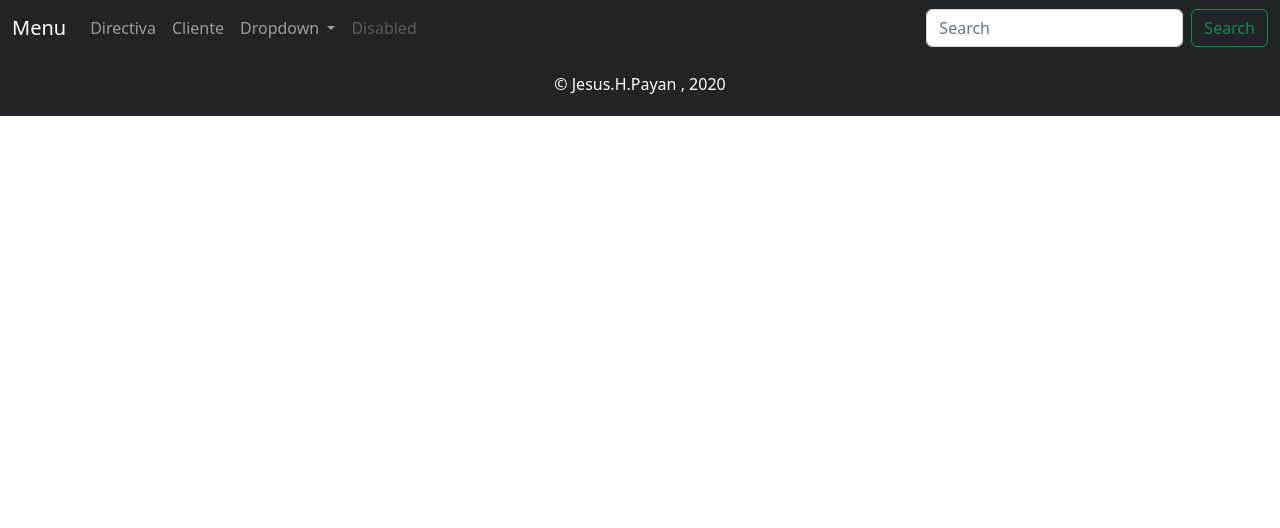
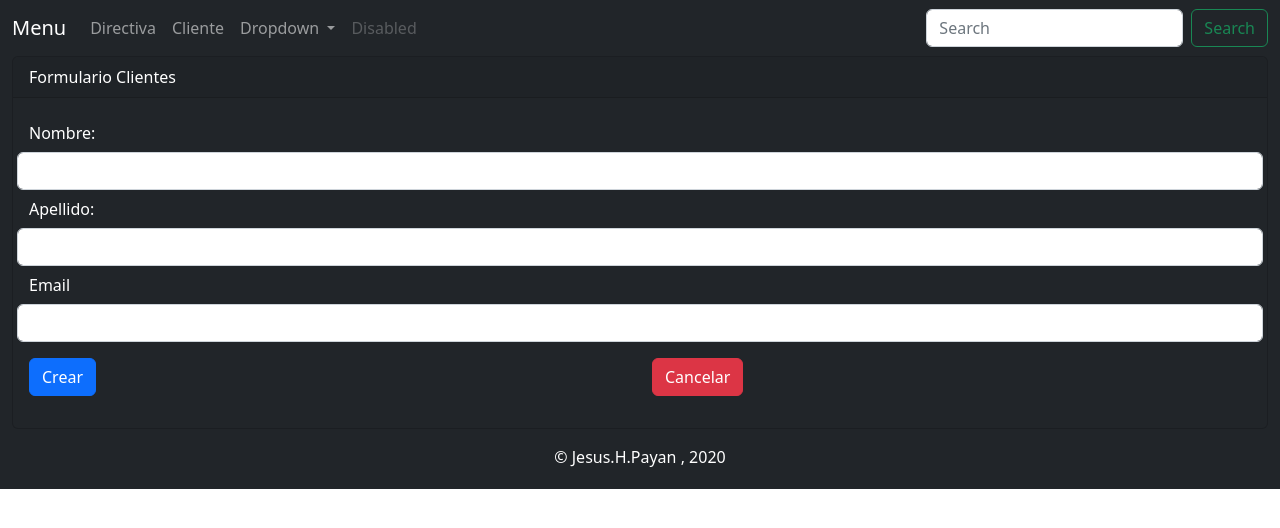
Before and after one commit to JesusPayan/fullstack-angular-project, an Angular app: page /clientes/form in a window 1280 px wide. Before the commit this address led to /. Shown: the top 528 px of the page. Built offline with nearby package versions, Linux system fonts and the light colour scheme.

Commit message:
Consuming Endpoints

```diff
--- a/package.json
+++ b/package.json
@@ -19,6 +19,7 @@
     "@angular/platform-browser-dynamic": "^14.1.0",
     "@angular/router": "^14.1.0",
     "rxjs": "~7.5.0",
+    "sweetalert2": "^11.4.29",
     "tslib": "^2.3.0",
     "zone.js": "~0.11.4"
   },
--- a/src/app/clientes/cliente.service.ts
+++ b/src/app/clientes/cliente.service.ts
@@ -8,13 +8,17 @@
 import { of } from 'rxjs';
 import { map } from 'rxjs';
 
-import { HttpClient } from '@angular/common/http';
+
+
+import { HttpClient, HttpHeaders } from '@angular/common/http';
 @Injectable({
   providedIn: 'root'
 })
 export class ClienteService {
 
   baseUrl:string = "http://localhost:8080/api/clientes"
+  //manda las cabezeras para el metodo post
+   httpHeaders = new HttpHeaders({'Content-Type':'application/json'})
   /*Metodo para retornar lo que hay en el json de cliente */
   /*El metodo retornara un observable de clientes para poder manipularlo,
     esta basado en el patron de diseño observador. */
@@ -27,4 +31,11 @@
   //  return this.http.get(this.baseUrl).pipe((map funtion (response) {return response as Cliente[]} ));
   }
 
+  //crea un nuevo Cliente
+  create(cliente:Cliente):Observable<Cliente>{
+
+    return this.http.post<Cliente>(this.baseUrl, cliente, {headers: this.httpHeaders});
+
+  }
+
 }
--- a/src/app/clientes/clientes.component.html
+++ b/src/app/clientes/clientes.component.html
@@ -3,7 +3,10 @@
     <div class="card-header"> <b>Clientes</b></div>
 
       <div class="card-body">
-      <h5 class="card-title mb-5"> <b>Lista de Clientes</b> </h5>
+      <h5 class="card-title mb-5"><b>Lista de Clientes</b> </h5>
+      <div class="form-group row my-2"style="border: solid red 1px;">
+        <button class="btn btn-rounded btn-primary" type="button" [routerLink]="['/clientes/form']">Crear Cliente</button>
+      </div>
       <table class=" table table-bordered table-striped" style="width: 40rem;" >
         <thead>
             <tr>
@@ -29,4 +32,5 @@
     </div>
 
   </div>
+
   <button type="button" (click)="setHabilitar()" class="btn btn-primary my-3" style="min-width: 40rem; position: relative;">{{habilitar==true?'Ocultar':'Mostrar'}}</button>
--- /dev/null
+++ b/src/app/clientes/form.component.html
@@ -0,0 +1,31 @@
+<div class="card bg-dark text-white">
+    <div class="card-header">
+        {{title}}
+    </div>
+    <div class="card-body">
+        <form (ngSubmit) = "create()">
+            <div class="form-group row">
+                <label for="name" class="col-form-label col-sm-2">Nombre:</label>
+                <input type="text" class="form-control" [(ngModel)]="cliente.nombre" name="nombre">
+            </div>
+            <div class="form-group row">
+                <label for="apellido" class="col-form-label col-sm-2">Apellido:</label>
+                <input type="text" class="form-control" [(ngModel)]="cliente.apellido" name="apellido">
+            </div>
+            <div class="form-group row">
+                <label for="email" class="col-form-label col-sm-2">Email</label>
+                <input type="text" class="form-control" [(ngModel)]="cliente.email" name="email">
+            </div>
+            <div class="form-group row">
+                <div class="col-sm-6">
+                    <button class="btn btn-primary my-3">Crear</button>
+                </div>
+                <div class="col-sm-6">
+                    <button class="btn btn-danger my-3" [routerLink]="['/clientes']">Cancelar</button>
+                </div>
+            </div>
+        </form>
+
+    </div>
+
+</div>
--- /dev/null
+++ b/src/app/clientes/form.component.ts
@@ -0,0 +1,42 @@
+import { Component, OnInit } from '@angular/core';
+import { Cliente } from './cliente';
+import { ClienteService } from './cliente.service';
+import { Router, Routes } from '@angular/router';
+import Swal from 'sweetalert2';
+import swal from 'sweetalert2';
+
+
+@Component({
+  selector: 'app-form',
+  templateUrl: './form.component.html',
+  styleUrls: ['./form.component.css']
+})
+export class FormComponent implements OnInit {
+  title:string = "Formulario Clientes";
+
+  public cliente:Cliente = new Cliente()
+  // inyecta la dependencia del Servicio Cliente
+  constructor(private clientService:ClienteService, private router:Router ) {
+
+  }
+
+  ngOnInit(): void {
+  }
+
+  public create():void{
+    this.clientService.create(this.cliente).subscribe(
+      cliente =>{
+        this.router.navigate(['/clientes'])
+        Swal.fire({
+          position: 'top-end',
+          icon: 'success',
+          title: 'Your work has been saved',
+          showConfirmButton: false,
+          timer: 1500
+        })
+
+        }
+      )
+
+  }
+}
--- a/src/app/directiva.ts
+++ b/src/app/directiva.ts
@@ -1,2 +1,5 @@
 export class Directiva {
+// let id;
+// nombre:string;
+
 }
--- a/src/index.html
+++ b/src/index.html
@@ -15,5 +15,6 @@
   <script src="https://cdn.jsdelivr.net/npm/bootstrap@5.2.0/dist/js/bootstrap.bundle.min.js" integrity="sha384-A3rJD856KowSb7dwlZdYEkO39Gagi7vIsF0jrRAoQmDKKtQBHUuLZ9AsSv4jD4Xa" crossorigin="anonymous"></script>
   <script src="https://cdn.jsdelivr.net/npm/@popperjs/core@2.11.5/dist/umd/popper.min.js" integrity="sha384-Xe+8cL9oJa6tN/veChSP7q+mnSPaj5Bcu9mPX5F5xIGE0DVittaqT5lorf0EI7Vk" crossorigin="anonymous"></script>
 <script src="https://cdn.jsdelivr.net/npm/bootstrap@5.2.0/dist/js/bootstrap.min.js" integrity="sha384-ODmDIVzN+pFdexxHEHFBQH3/9/vQ9uori45z4JjnFsRydbmQbmL5t1tQ0culUzyK" crossorigin="anonymous"></script>
+<script src="//cdn.jsdelivr.net/npm/sweetalert2@11"></script>
 </body>
 </html>
```
Also changed, not shown: src/app/app.module.ts (+7 -1 lines), src/app/clientes/form.component.css (added), 1 other file (tests, documents, lock files or other folders).
